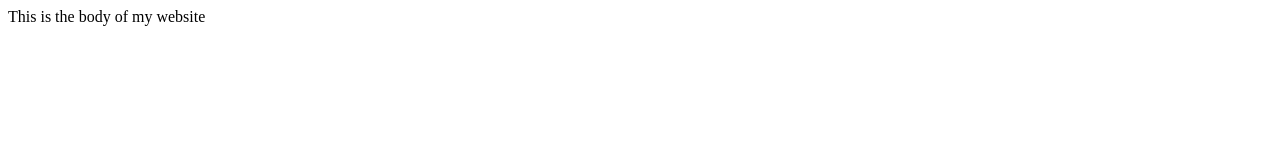
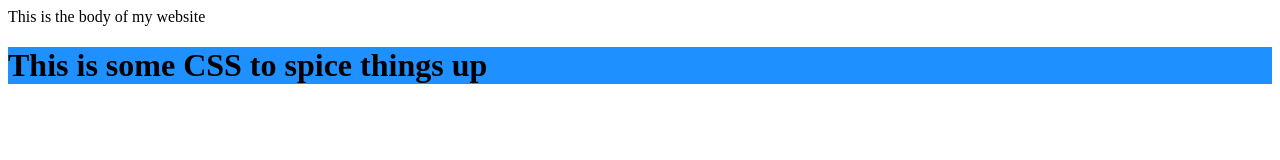
Before and after one commit to GalacticSuperMoose/TheMoose, a plain HTML site: page index.html in a window 1280 px wide. Drawn offline with Linux system fonts and the light colour scheme.

Commit message:
Update index.html

```diff
--- a/index.html
+++ b/index.html
@@ -4,4 +4,5 @@
     <title> Github whatever site! </title>
   </head>
   <body> This is the body of my website </body>
+  <h1 style="background-color:DodgerBlue;">This is some CSS to spice things up</h1>
 </html>
```
